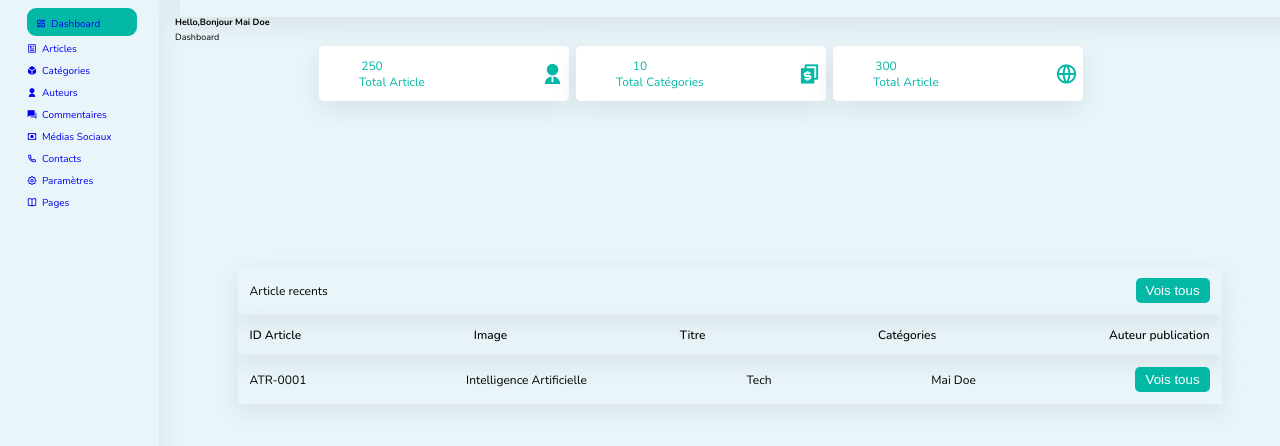
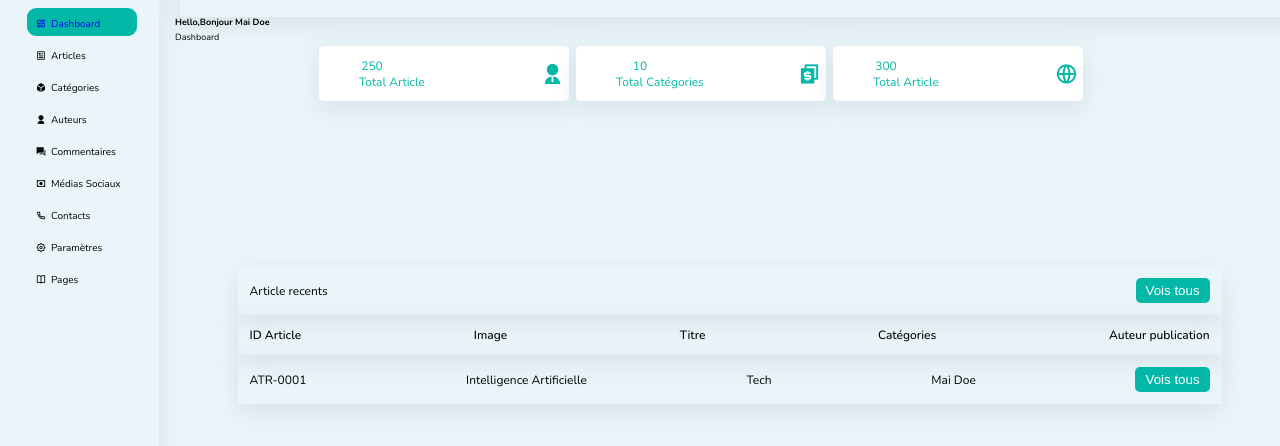
Before and after one commit to Ibrahima96/Mai-Doe, a plain HTML site: page getionnaire/pannel.html in a window 1280 px wide. Shown: the part 74-520 px from the top of the page. Drawn offline with nearby package versions, Linux system fonts and the light colour scheme.

Commit message:
hover appliquer

```diff
--- a/getionnaire/pannel.html
+++ b/getionnaire/pannel.html
@@ -26,28 +26,28 @@
           <li class="dash">
             <a href="#"><i class="ri-dashboard-line"></i>Dashboard</a>
           </li>
-          <li>
+          <li class="mesure">
             <a href="#"><i class="ri-article-line"></i>Articles</a>
           </li>
-          <li>
+          <li class="mesure">
             <a href="#"><i class="ri-box-3-fill"></i>Catégories</a>
           </li>
-          <li>
+          <li class="mesure">
             <a href="#"><i class="ri-user-fill"></i>Auteurs</a>
           </li>
-          <li>
+          <li class="mesure">
             <a href="#"><i class="ri-question-answer-fill"></i>Commentaires</a>
           </li>
-          <li>
+          <li class="mesure">
             <a href="#"><i class="ri-cash-line"></i>Médias Sociaux</a>
           </li>
-          <li>
+          <li class="mesure">
             <a href="#"><i class="ri-phone-line"></i>Contacts</a>
           </li>
-          <li>
+          <li class="mesure">
             <a href="#"><i class="ri-settings-2-line"></i>Paramètres</a>
           </li>
-          <li>
+          <li class="mesure">
             <a href="#"><i class="ri-book-open-line"></i>Pages</a>
           </li>
         </ul>
--- a/getionnaire/styles.css
+++ b/getionnaire/styles.css
@@ -57,6 +57,27 @@ nav ul li i {
   border-radius: 9px;
   color: #fff;
   margin-right: 10px;
+}
+.mesure{
+  padding: 3px 9px;
+  background: transparent;
+  border-radius: 9px;
+ transition:.4s ease-in-out;
+  margin-right: 10px;
+  margin-top: 4px;
+  transition: .4s ease-in-out;
+}
+.mesure a{
+  color: #000;
+
+}
+.mesure a:hover{
+  color: #fff;
+  transition: .4s ease-in-out;
+
+}
+.mesure:hover{
+ background: #03b8a7;
 }
 .container {
     margin-left: 160px;
```
